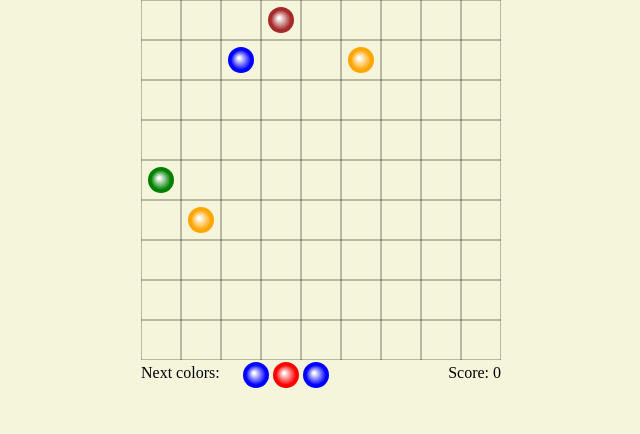
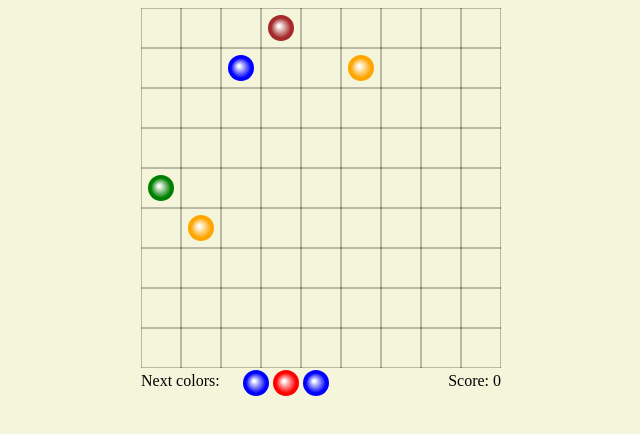
Before and after one commit to shinexyt/ColorLinez, a plain HTML site: page index.html in a window 1280 px wide. Shown: the whole page, without its empty margins (319-959 px from the left). Drawn offline with Linux system fonts and the light colour scheme.

Commit message:
修改默认边距

```diff
--- a/css/index.css
+++ b/css/index.css
@@ -1,5 +1,6 @@
-body {
-    margin: 0;
+body,
+div {
+    margin: inherit 0;
     padding: 0;
 }
 
```
